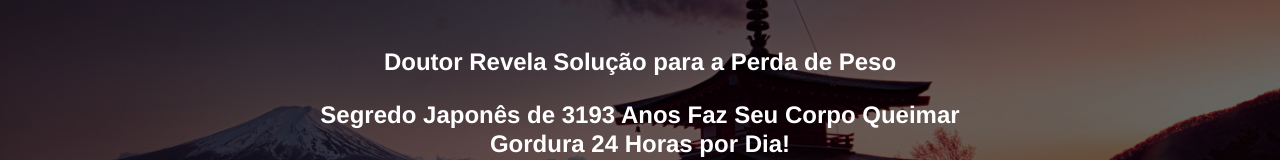
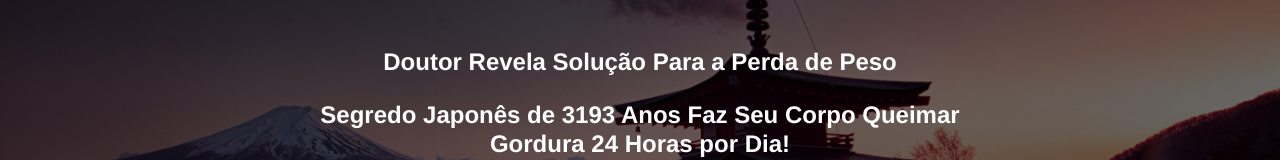
Before and after one commit to EnzoLeoncio/protocolopesoideal.site, a plain HTML site: page index.html in a window 1280 px wide. Shown: the top 160 px of the page. Drawn offline with nearby package versions, Linux system fonts and the light colour scheme; a script that the page names is missing.

Commit message:
Update index.html

```diff
--- a/index.html
+++ b/index.html
@@ -36,7 +36,7 @@
           <div class="col-lg-8 text-center">
 
 
-            <h4 class="my-4"><b>Doutor Revela Solução para a Perda de Peso</b></h4>
+            <h4 class="my-4"><b>Doutor Revela Solução Para a Perda de Peso</b></h4>
 
 
 
```
